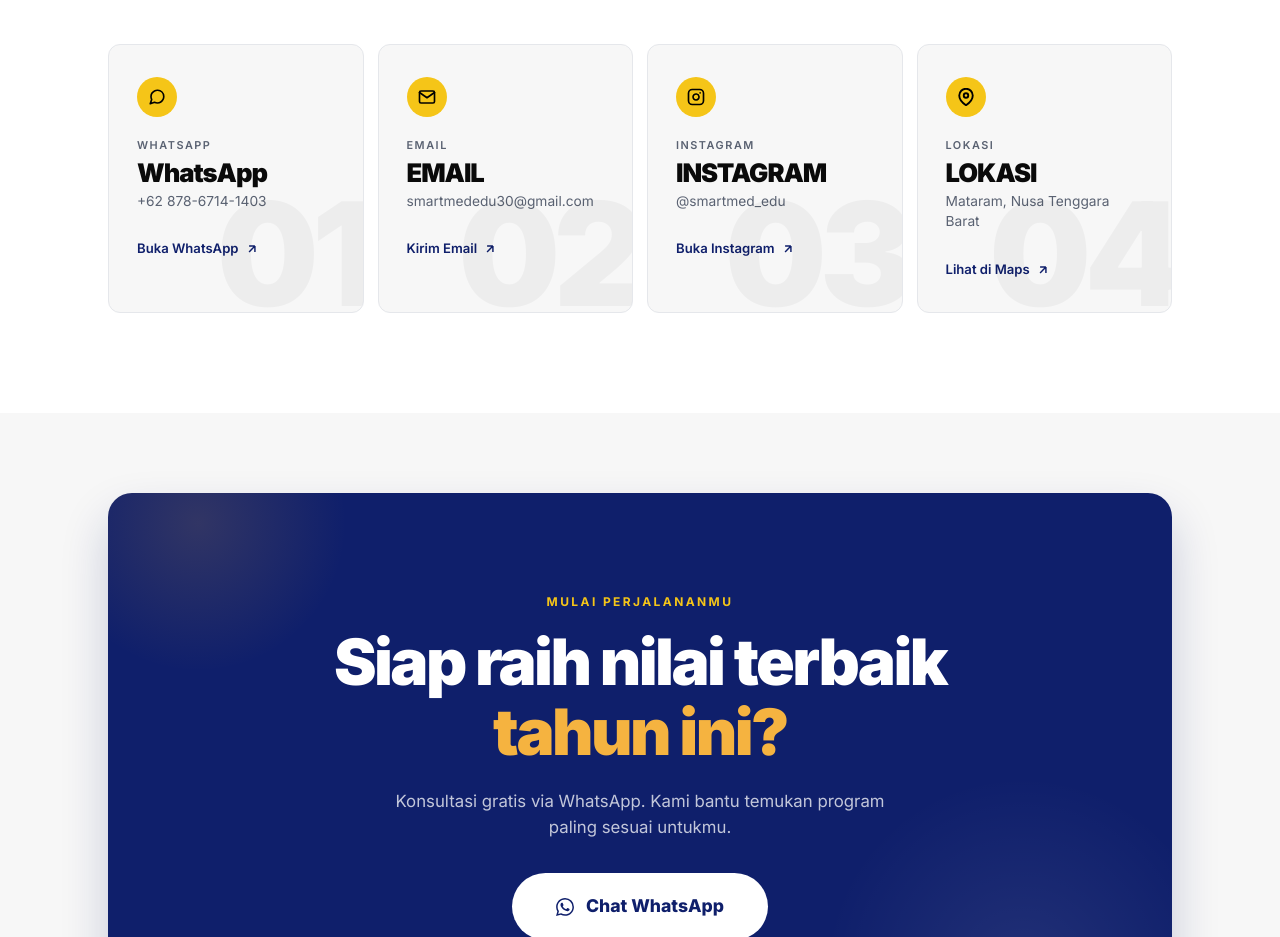
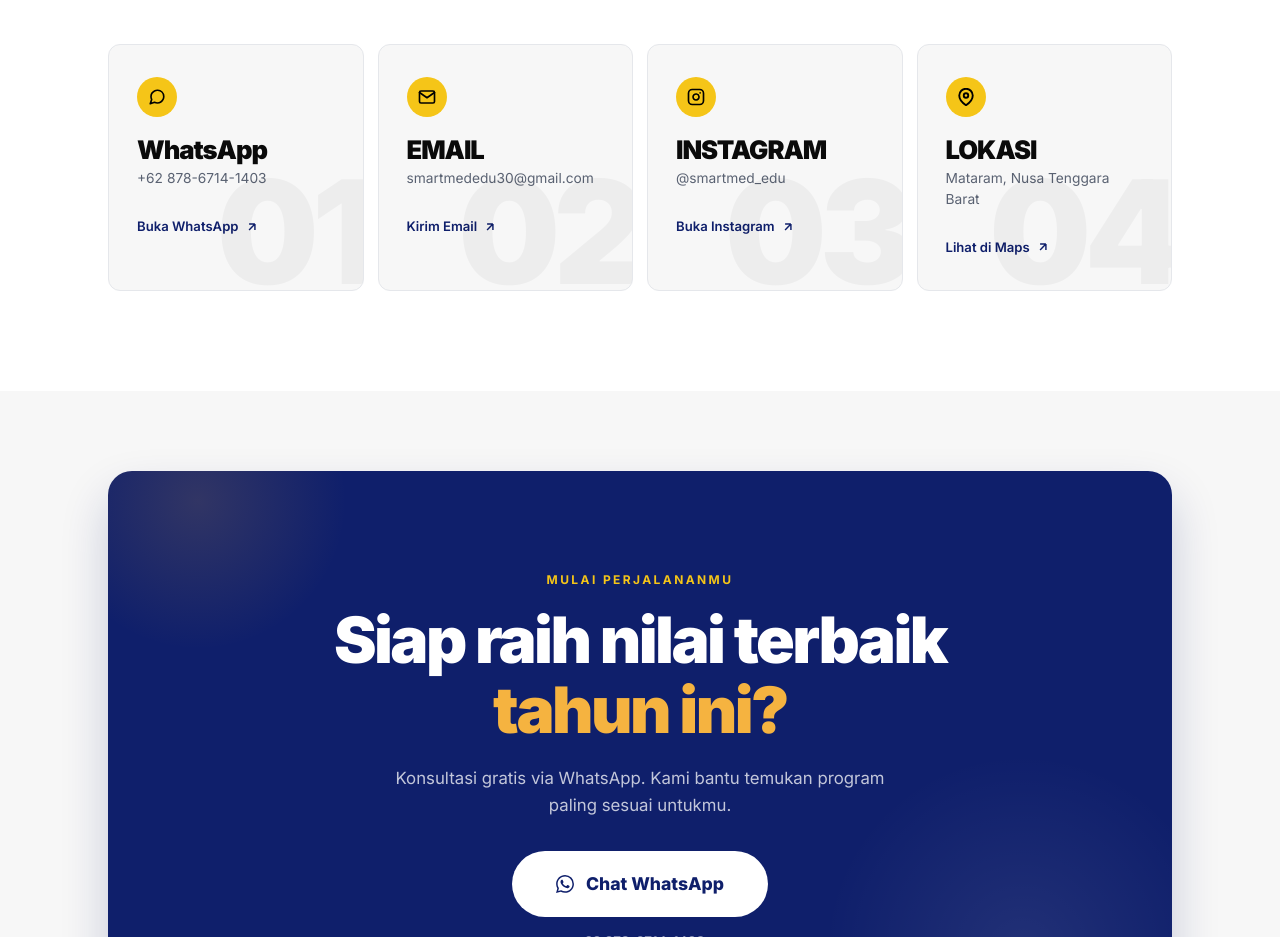
Before and after one commit to ganiout1/SmartMed, a Next.js app: page / in a window 1280 px wide. Shown: the part 4360-5297 px from the top of the page. Built offline with nearby package versions, Linux system fonts and the light colour scheme.

Commit message:
style: remove redundant labels in contact section

```diff
--- a/src/components/landing/contact-section.tsx
+++ b/src/components/landing/contact-section.tsx
@@ -177,9 +177,7 @@ export function ContactSection() {
                 {c.icon}
               </div>
 
-              <div style={{ fontWeight: 600, fontSize: "0.68rem", letterSpacing: "0.14em", textTransform: "uppercase", color: "#5A6272", marginBottom: 6 }}>
-                {c.label}
-              </div>
+
               <h3 style={{ fontWeight: 900, fontSize: "1.6rem", letterSpacing: "-0.04em", color: "#0A0A0A", lineHeight: 1.05, marginBottom: 4 }}>
                 {c.title}
               </h3>
```
